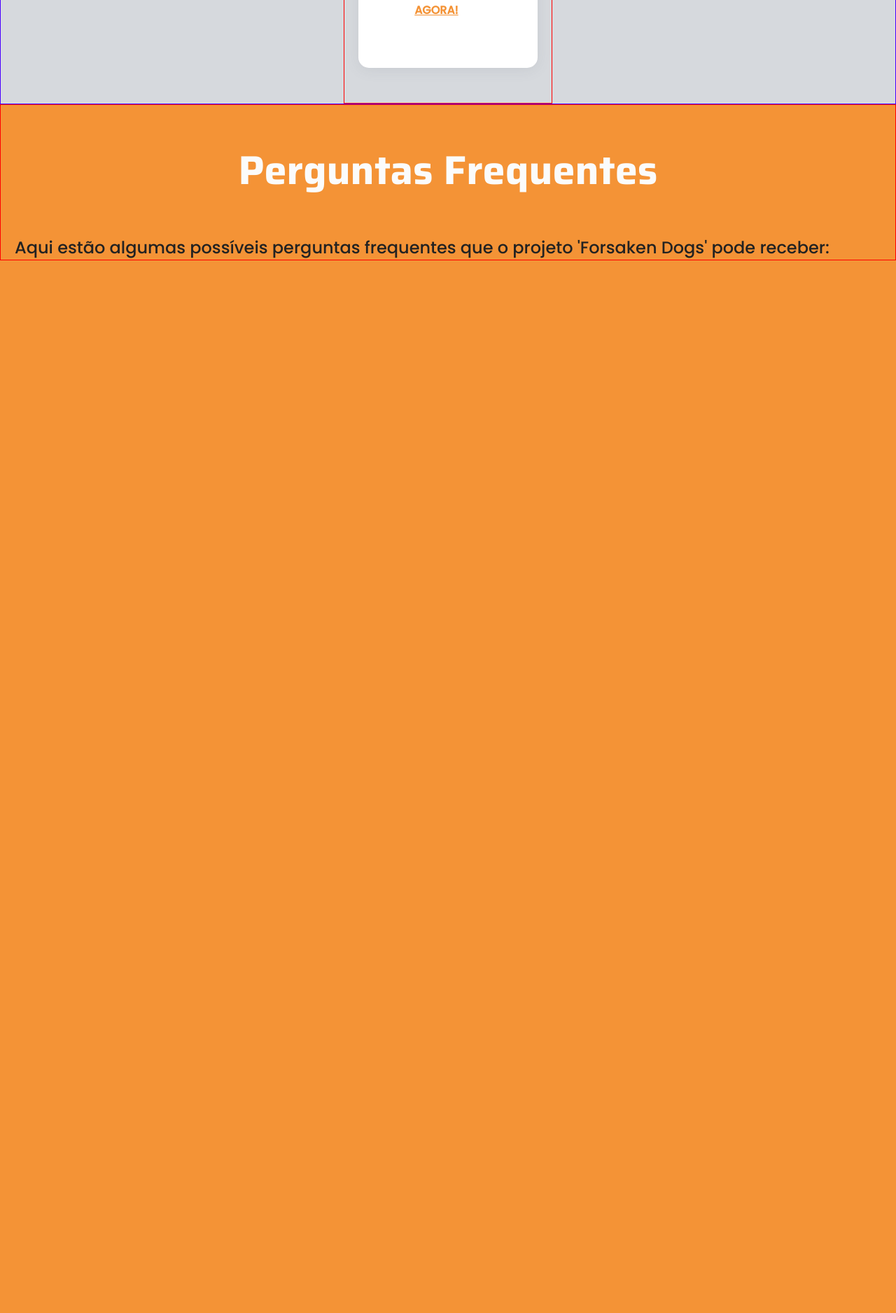
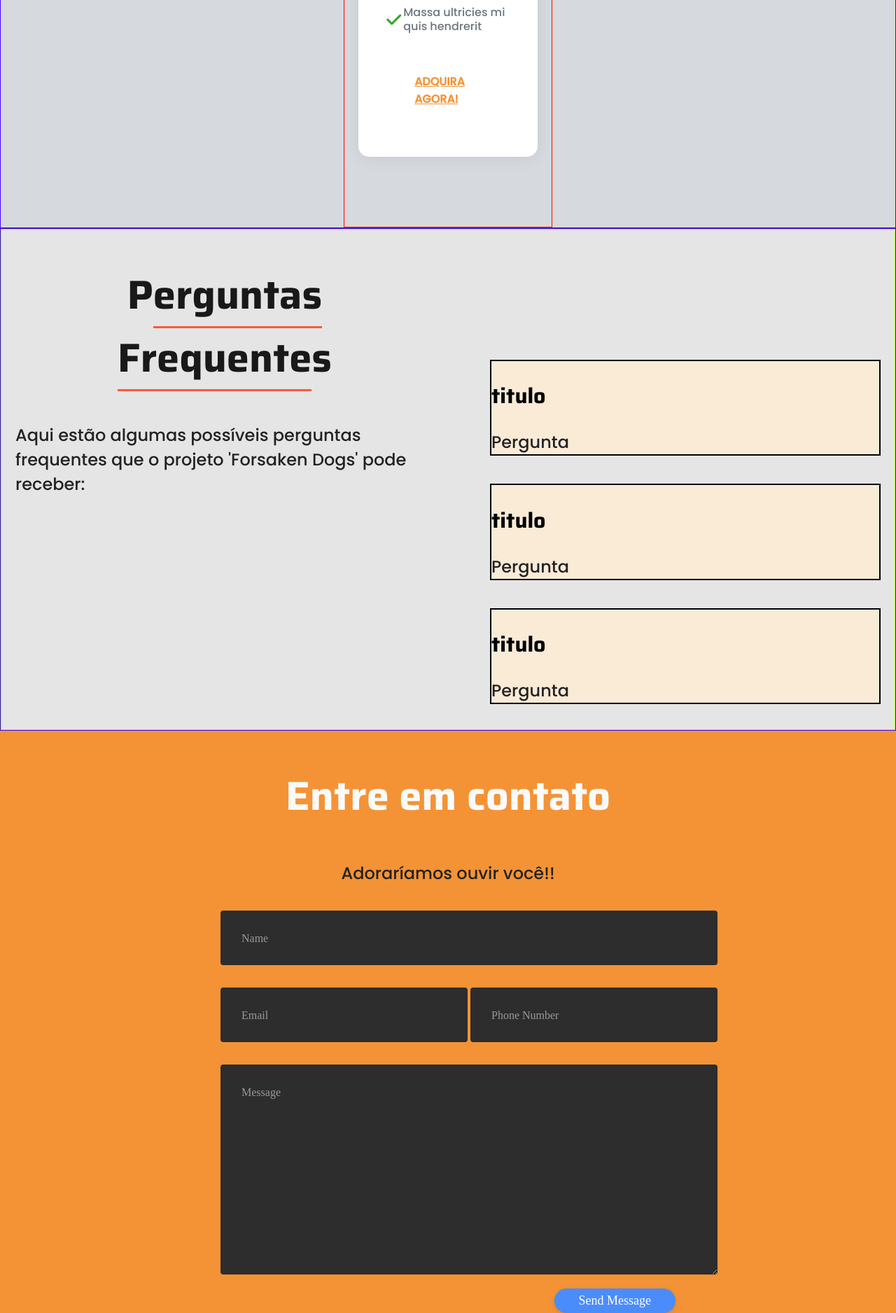
Before and after one commit to ViniciusOLucio/TCC-2023, a PHP site: page / in a window 1280 px wide. Shown: the part 3253-5129 px from the top of the page at 70% size. Before the commit the page ends 3625 px from the top, so only its background shows below. Run offline with PHP 8.4, Linux system fonts and the light colour scheme; some libraries are stand-ins or nearby versions.

Commit message:
adição da sessão 'contato', 'perguntas frequentes' e alterações no style de botão

```diff
--- a/assets/css/base/base.css
+++ b/assets/css/base/base.css
@@ -32,7 +32,7 @@
   padding: 80px 0;
 }
 .baixo{
-  padding-bottom: 50px;
+  padding-bottom: 100px;
 }
 /* GRIDS */
 .grid-1{
@@ -51,6 +51,11 @@
   display: grid;
   grid-template-columns:repeat(3,1fr);
   gap:40px;
+}
+.grid-3-coluna{
+  display: grid;
+  grid-template-rows:repeat(3,1fr);
+
 }
 .grid-4{
   display: grid;
--- /dev/null
+++ b/assets/css/base/contato.css
@@ -0,0 +1,110 @@
+input:focus ~ label, textarea:focus ~ label, input:valid ~ label, textarea:valid ~ label {
+    font-size: 0.75em;
+    color: #999;
+    top: -5px;
+    -webkit-transition: all 0.225s ease;
+    transition: all 0.225s ease;
+}
+
+.styled-input {
+    float: left;
+    width: 293px;
+    margin: 1rem 0;
+    position: relative;
+    border-radius: 4px;
+}
+
+@media only screen and (max-width: 768px){
+    .styled-input {
+        width:100%;
+    }
+}
+
+.styled-input label {
+    color: #999;
+    padding: 1.3rem 30px 1rem 30px;
+    position: absolute;
+    top: 10px;
+    left: 0;
+    -webkit-transition: all 0.25s ease;
+    transition: all 0.25s ease;
+    pointer-events: none;
+}
+
+.styled-input.wide {
+    width: 650px;
+    max-width: 100%;
+}
+
+input,
+textarea {
+    padding: 30px;
+    border: 0;
+    width: 100%;
+    font-size: 1rem;
+    background-color: #2d2d2d;
+    color: white;
+    border-radius: 4px;
+}
+
+input:focus,
+textarea:focus { outline: 0; }
+
+input:focus ~ span,
+textarea:focus ~ span {
+    width: 100%;
+    -webkit-transition: all 0.075s ease;
+    transition: all 0.075s ease;
+}
+
+textarea {
+    width: 100%;
+    min-height: 15em;
+}
+
+.input-container {
+    width: 650px;
+    max-width: 100%;
+    margin: 20px auto 25px auto;
+}
+.cor-preta{
+    background-color: #e5e5e5;
+}
+.submit-btn {
+    float: right;
+    padding: 7px 35px;
+    border-radius: 60px;
+    display: inline-block;
+    background-color: #4b8cfb;
+    color: white;
+    font-size: 18px;
+    cursor: pointer;
+    box-shadow: 0 2px 5px 0 rgba(0,0,0,0.06),
+              0 2px 10px 0 rgba(0,0,0,0.07);
+    -webkit-transition: all 300ms ease;
+    transition: all 300ms ease;
+}
+
+.submit-btn:hover {
+    transform: translateY(1px);
+    box-shadow: 0 1px 1px 0 rgba(0,0,0,0.10),
+              0 1px 1px 0 rgba(0,0,0,0.09);
+}
+
+@media (max-width: 768px) {
+    .submit-btn {
+        width:100%;
+        float: none;
+        text-align:center;
+    }
+}
+
+input[type=checkbox] + label {
+  color: #ccc;
+  font-style: italic;
+}
+
+input[type=checkbox]:checked + label {
+  color: #f00;
+  font-style: normal;
+}
--- a/assets/css/base/header.css
+++ b/assets/css/base/header.css
@@ -35,8 +35,8 @@
   flex-shrink: 0;
 }
 
+header{
 
-header{
   display: flex;
   justify-content: center;
   /* border: 1px solid green; */
--- /dev/null
+++ b/assets/css/home/perguntas.css
@@ -0,0 +1,10 @@
+.pergunta-subtitulo h1{
+    color: black;
+    text-align: left !important;
+font-size: 1.9rem !important;
+}
+.caixa-pergunta{
+background-color: antiquewhite;
+    border: 2px solid black;
+    margin: 20px 0;
+}
--- a/assets/css/style.css
+++ b/assets/css/style.css
@@ -2,10 +2,12 @@
 @import url(base/footer.css);
 @import url(base/header.css);
 @import url(base/typo.css);
+@import url(base/contato.css);
 @import url(home/hero.css);
 @import url(home/sobre.css);
 @import url(home/cartoes.css);
 @import url(home/planos.css);
+@import url(home/perguntas.css);
 
 
 :root {
--- a/index.html
+++ b/index.html
@@ -18,6 +18,7 @@
 
 <body>
     <!-- HEADER -->
+
     <div class="col-100">
         <header class="container">
             <nav>
@@ -50,8 +51,10 @@
 
                     </p>
                     <!-- botao hero -->
-                    <div class="hero-botao">
+                    <div class="botao-hero">
+                        <div class="botao-apoio">
                             <a href="">Apoie a causa</a>
+                        </div>
                     </div>
                     <!-- fim do botao -->
                 </div>
@@ -161,14 +164,16 @@
     -->
 
 
-    <section id="sobre"class="container ">
+        <section id="sobre" class="container baixo">
             <!-- caixa 1 -->
             <div class="sobre-caixa-1">
                 <div class="sobre-titulo">
                     <h1>Sobre Forsaken Dogs</h1>
                 </div>
                 <div class="sobre-subtitulo">
-                <p>Forsaken Dogs é um projeto que busca ajudar cães abandonados por meio da tecnologia e da colaboração de comerciantes locais. A fome e a desnutrição são problemas comuns enfrentados por cães de rua, e é para resolver essa situação que o projeto foi criado.</p>
+                    <p>Forsaken Dogs é um projeto que busca ajudar cães abandonados por meio da tecnologia e da
+                        colaboração de comerciantes locais. A fome e a desnutrição são problemas comuns enfrentados por
+                        cães de rua, e é para resolver essa situação que o projeto foi criado.</p>
                 </div>
             </div>
 
@@ -183,19 +188,28 @@
                             <h1>N<span>ossa missã</span>o</h1>
                         </div>
                         <div class="sobre-subtitulo">
-            <p>A missão da Forsaken Dogs é ajudar cães abandonados a terem uma fonte confiável de alimento e a melhorar sua qualidade de vida. Queremos colaborar com a comunidade local para enfrentar o problema da fome e desnutrição dos cães de rua, usando a tecnologia para tornar a solução mais eficiente e econômica.</p>
+                            <p>A missão da Forsaken Dogs é ajudar cães abandonados a terem uma fonte confiável de
+                                alimento e a melhorar sua qualidade de vida. Queremos colaborar com a comunidade local
+                                para enfrentar o problema da fome e desnutrição dos cães de rua, usando a tecnologia
+                                para tornar a solução mais eficiente e econômica.</p>
                         </div>
                     </div>
                 </div>
                 <!-- caixa 3 -->
                 <div class="sobre-caixa-3">
                     <div class="sobre-titulo">
-                <h1>Como funciona</h1>
+                        <h1>C<span>omo funciona</span>:</h1>
                     </div>
                     <div class="sobre-subtitulo">
-                <p>As máquinas de ração automáticas desenvolvidas pela Forsaken Dogs são feitas de canos PVC e são automatizadas com o uso do Esp32 e sensores de movimento e longitude. Esses sensores garantem que a ração seja liberada de forma gradual e controlada, evitando o desperdício e garantindo que todos os cães tenham acesso a uma quantidade adequada de alimento.</p>
+                        <p>As máquinas de ração automáticas desenvolvidas pela Forsaken Dogs são feitas de canos PVC e
+                            são automatizadas com o uso do Esp32 e sensores de movimento e longitude. Esses sensores
+                            garantem que a ração seja liberada de forma gradual e controlada, evitando o desperdício e
+                            garantindo que todos os cães tenham acesso a uma quantidade adequada de alimento.</p>
                         <br>
-                <p>Os comerciantes podem participar do projeto, obtendo as máquinas de ração automáticas através do nosso site e ajudando a distribuí-las pela cidade. As máquinas são fáceis de instalar e manter, e quando a ração está acabando, um alerta é enviado para o proprietário do comércio, para que possa ser reabastecida a tempo.</p>
+                        <p>Os comerciantes podem participar do projeto, obtendo as máquinas de ração automáticas através
+                            do nosso site e ajudando a distribuí-las pela cidade. As máquinas são fáceis de instalar e
+                            manter, e quando a ração está acabando, um alerta é enviado para o proprietário do comércio,
+                            para que possa ser reabastecida a tempo.</p>
                         <br>
                     </div>
 
@@ -206,6 +220,15 @@
                             <li>oi</li>
                             <li>oi</li>
                         </ul>
+                    </div>
+                    <div class="botao-apoio">
+                        <div class="wrapper">
+                            <div class="link_wrapper">
+                                <a href="#">Apoie a causa!</a>
+
+
+                            </div>
+                        </div>
                     </div>
                 </div>
 
@@ -238,20 +261,98 @@
     </section>
 
     </div>
+<div class="col-100 cor-preta">
+    <section id="perguntas-frequentes" class="container grid-2">
 
-    <section id="perguntas-frequentes" class="container">
-
-<div class="titulo-perguntas">
-    <h1>Perguntas  Frequentes</h1>
+        <div class="sobre-titulo">
+            <h1>P<span>erguntas Frequente</span>s</h1>
             <p>Aqui estão algumas possíveis perguntas frequentes que o projeto 'Forsaken Dogs' pode receber:</p>
         </div>
 
 
+        <div class="perguntas cima">
+            <ul class="grid-3-coluna">
+                <!-- PRIMEIRO CARD -->
+                <li>
+                    <div class="caixa-pergunta">
+                        <div class="pergunta-subtitulo">
+                            <h1>
+                                titulo
+                            </h1>
+                        </div>
+                        <div class="pergunta-subtitulo">
+                            <p>Pergunta</p>
+                        </div>
+                </li>
+                <!-- SEGUNDO CARD -->
+                <li>
+                    <div class="caixa-pergunta">
+                        <div class="pergunta-subtitulo">
+                            <h1>
+                                titulo
+                            </h1>
+                        </div>
+                        <div class="pergunta-subtitulo">
+                            <p>Pergunta</p>
+                        </div>
+                </li>
+                <!-- terceior card -->
+                <li>
+                    <div class="caixa-pergunta">
+                        <div class="pergunta-subtitulo">
+                            <h1>
+                                titulo
+                            </h1>
+                        </div>
+                        <div class="pergunta-subtitulo">
+                            <p>Pergunta</p>
+                        </div>
+                </li>
+            </ul>
+        </div>
+        </div>
+    </section>
+</div>
+    <!-- FIM DO PERGUNTAS -->
 
-
-
+    <section id="contato">
+        <div class="row">
+            <h1>Entre em contato</h1>
+        </div>
+        <div class="row">
+            <p style="text-align: center;">Adoraríamos ouvir você!!</p>
+        </div>
+        <div class="row input-container">
+            <div class="col-xs-12">
+                <div class="styled-input wide">
+                    <input type="text" required />
+                    <label>Name</label>
+                </div>
+            </div>
+            <div class="col-md-6 col-sm-12">
+                <div class="styled-input">
+                    <input type="text" required />
+                    <label>Email</label>
+                </div>
+            </div>
+            <div class="col-md-6 col-sm-12">
+                <div class="styled-input" style="float:right;">
+                    <input type="text" required />
+                    <label>Phone Number</label>
+                </div>
+            </div>
+            <div class="col-xs-12">
+                <div class="styled-input wide">
+                    <textarea required></textarea>
+                    <label>Message</label>
+                </div>
+            </div>
+            <div class="col-xs-12">
+                <div class="btn-lrg submit-btn">Send Message</div>
+            </div>
+        </div>
     </section>
-
+</div>
 </body>
 
 </html>
```
Also changed, not shown: other parts of assets/css/style.css (+43 -0 lines), assets/css/home/hero.css (+5 -23 lines). Lines whose indentation alone changed are shown as unchanged.
